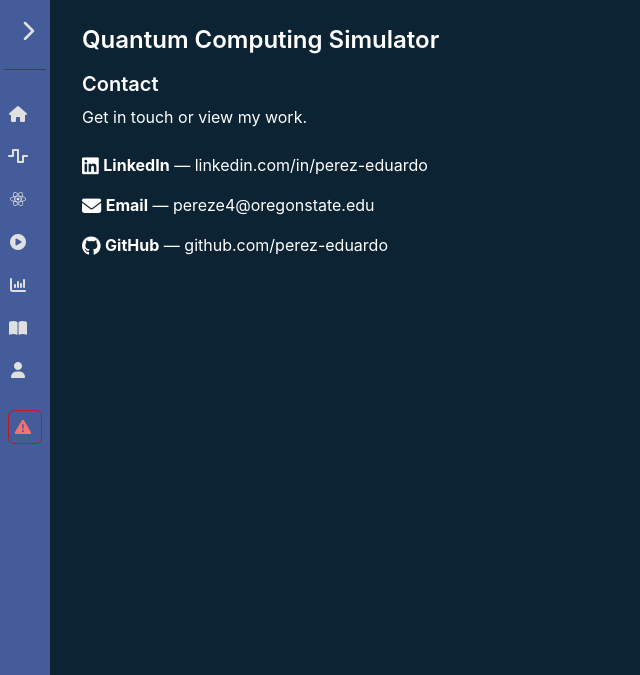
After one commit to perez-eduardo/Quantum-Compute-Simulator-Prod, a Python web app: template app/frontend/template/contact.html in a window 1280 px wide. The commit adds this page. Shown: the top 675 px of the page, without its empty margins (0-640 px from the left). Run offline with Jinja, Linux system fonts and the light colour scheme; the template is opened without the code that fills it, so the values that code supplies are empty.

Commit message:
Update Contacts

```diff
--- a/app/frontend/template/base.html
+++ b/app/frontend/template/base.html
@@ -75,6 +75,12 @@
                         <a href="/tutorial" data-tooltip="Tutorial" class="{% if '/tutorial' in request.url.path %}active{% endif %}">
                             <i class="fa-solid fa-book-open"></i>
                             <span>Tutorial</span>
+                        </a>
+                    </li>
+                    <li>
+                        <a href="/contact" data-tooltip="Contact" class="{% if '/contact' in request.url.path %}active{% endif %}">
+                            <i class="fas fa-user"></i>
+                            <span>Contact</span>
                         </a>
                     </li>
                 </ul>
--- /dev/null
+++ b/app/frontend/template/contact.html
@@ -0,0 +1,41 @@
+{% extends "base.html" %}
+{#
+   App name: Quantum Computing Simulation
+   Template: contact.html
+   Description: Contact page with links to LinkedIn, Email, and GitHub.
+#}
+
+{% block title %}Contact - Quantum Simulator{% endblock %}
+
+{% block content %}
+<section>
+    <h2>Contact</h2>
+    <p>Get in touch or view my work.</p>
+</section>
+
+<section class="mt-lg">
+    <ul class="nav-list">
+        <li class="mb-md">
+            <i class="fab fa-linkedin"></i>
+            <a href="https://www.linkedin.com/in/perez-eduardo/" target="_blank" rel="noopener noreferrer">
+                <strong>LinkedIn</strong>
+            </a>
+            — linkedin.com/in/perez-eduardo
+        </li>
+        <li class="mb-md">
+            <i class="fas fa-envelope"></i>
+            <a href="mailto:pereze4@oregonstate.edu">
+                <strong>Email</strong>
+            </a>
+            — pereze4@oregonstate.edu
+        </li>
+        <li class="mb-md">
+            <i class="fab fa-github"></i>
+            <a href="https://github.com/perez-eduardo" target="_blank" rel="noopener noreferrer">
+                <strong>GitHub</strong>
+            </a>
+            — github.com/perez-eduardo
+        </li>
+    </ul>
+</section>
+{% endblock %}
--- a/app/frontend/template/index.html
+++ b/app/frontend/template/index.html
@@ -11,6 +11,12 @@
 <!-- About This Project -->
 <section>
     <h3>About This Project</h3>
+    <p>
+        <i class="fab fa-github"></i>
+        <a href="https://github.com/perez-eduardo/Quantum-Compute-Simulator-Prod" target="_blank" rel="noopener noreferrer">
+            View the source code on GitHub
+        </a>
+    </p>
     <p>
         A full-stack web application that simulates quantum computing operations,
         demonstrating qubit state transformations through quantum gates and probabilistic measurement outcomes.
```
Also changed, not shown: app/app/main.py (+13 -0 lines).
